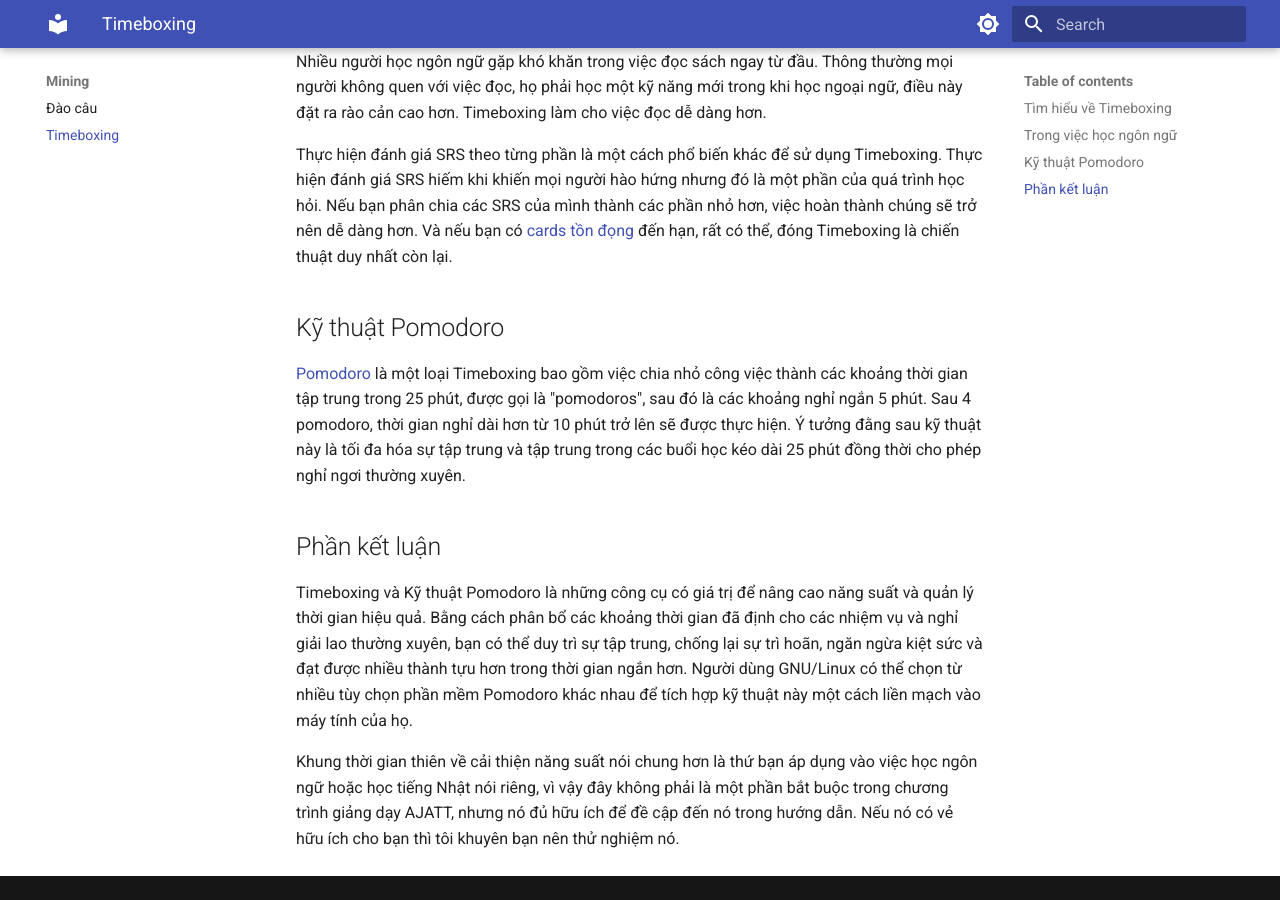
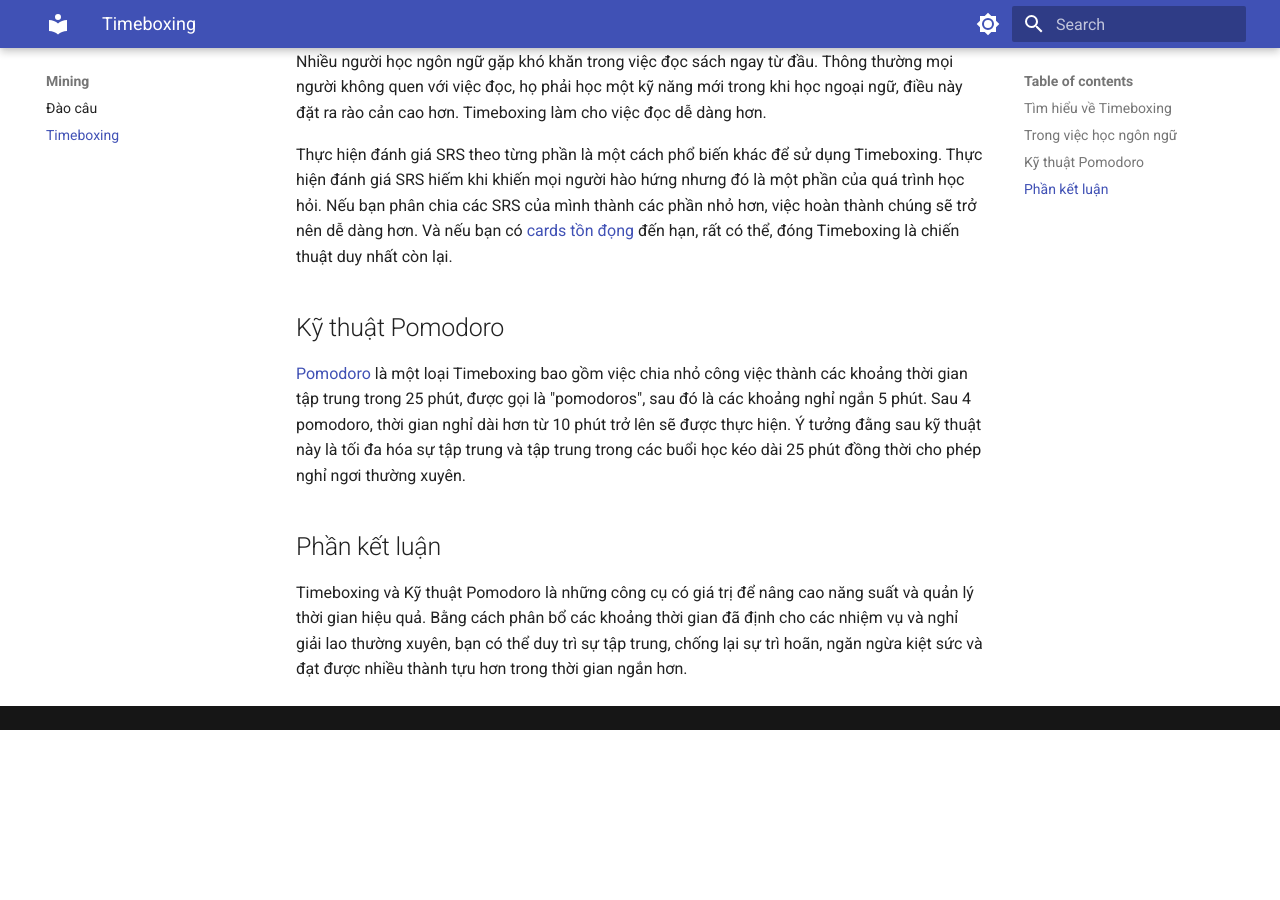
Before and after one commit to daihocmo/ngoai-ngu, an MkDocs documentation site: the page built from docs/timeboxing.md, in a window 1280 px wide and 900 px high, scrolled down 1031 px. Built offline with MkDocs 1.6.1 and Material for MkDocs 9.7.7, drawn with Linux system fonts in a browser that asks for light colours; after the commit the page ends 1761 px from its top, so only the background shows below that.

Commit message:
update `timeboxing.md`

```diff
--- a/docs/timeboxing.md
+++ b/docs/timeboxing.md
@@ -26,6 +26,4 @@ Thực hiện đánh giá SRS theo từng phần là một cách phổ biến kh
 
 ## Phần kết luận
 
-Timeboxing và Kỹ thuật Pomodoro là những công cụ có giá trị để nâng cao năng suất và quản lý thời gian hiệu quả. Bằng cách phân bổ các khoảng thời gian đã định cho các nhiệm vụ và nghỉ giải lao thường xuyên, bạn có thể duy trì sự tập trung, chống lại sự trì hoãn, ngăn ngừa kiệt sức và đạt được nhiều thành tựu hơn trong thời gian ngắn hơn. Người dùng GNU/Linux có thể chọn từ nhiều tùy chọn phần mềm Pomodoro khác nhau để tích hợp kỹ thuật này một cách liền mạch vào máy tính của họ.
-
-Khung thời gian thiên về cải thiện năng suất nói chung hơn là thứ bạn áp dụng vào việc học ngôn ngữ hoặc học tiếng Nhật nói riêng, vì vậy đây không phải là một phần bắt buộc trong chương trình giảng dạy AJATT, nhưng nó đủ hữu ích để đề cập đến nó trong hướng dẫn. Nếu nó có vẻ hữu ích cho bạn thì tôi khuyên bạn nên thử nghiệm nó.
+Timeboxing và Kỹ thuật Pomodoro là những công cụ có giá trị để nâng cao năng suất và quản lý thời gian hiệu quả. Bằng cách phân bổ các khoảng thời gian đã định cho các nhiệm vụ và nghỉ giải lao thường xuyên, bạn có thể duy trì sự tập trung, chống lại sự trì hoãn, ngăn ngừa kiệt sức và đạt được nhiều thành tựu hơn trong thời gian ngắn hơn.
```
